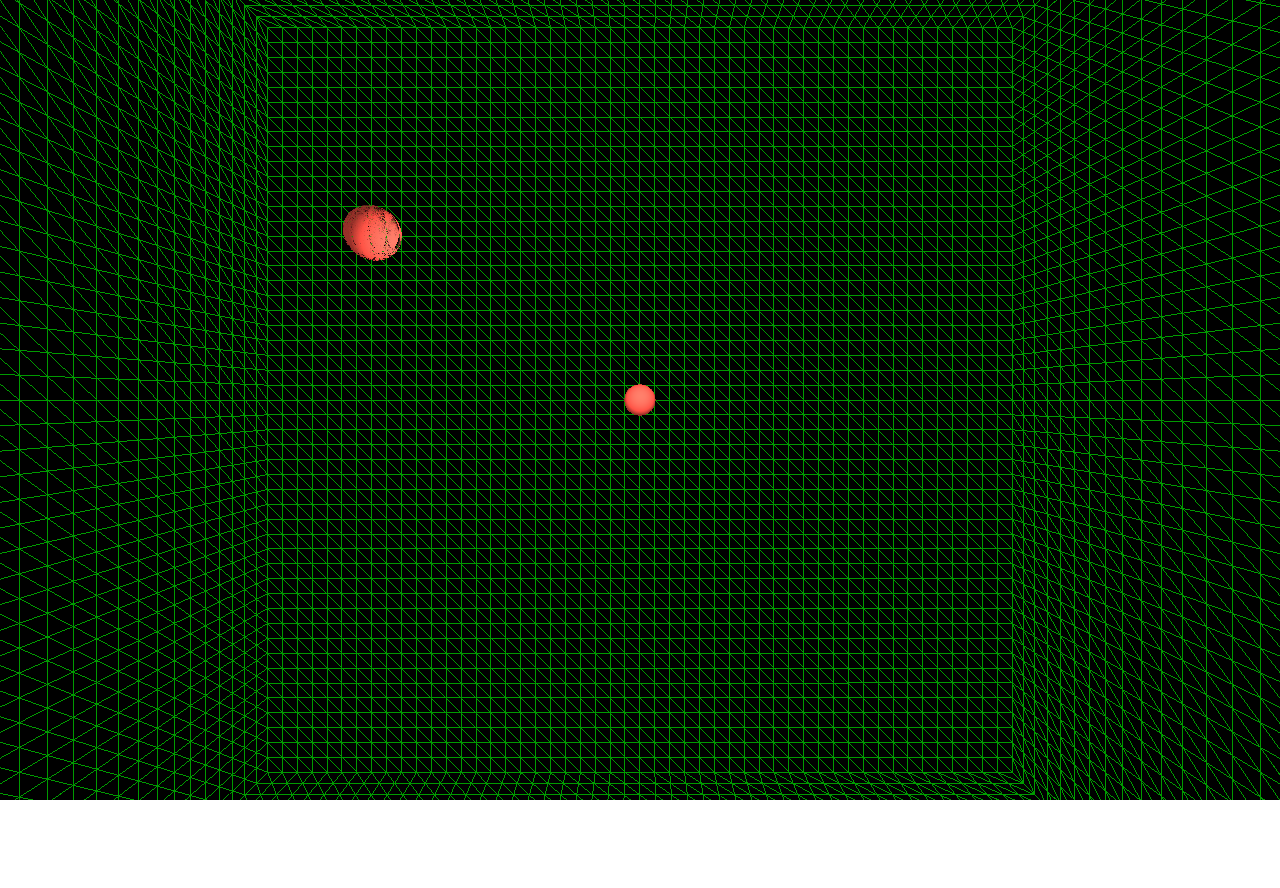
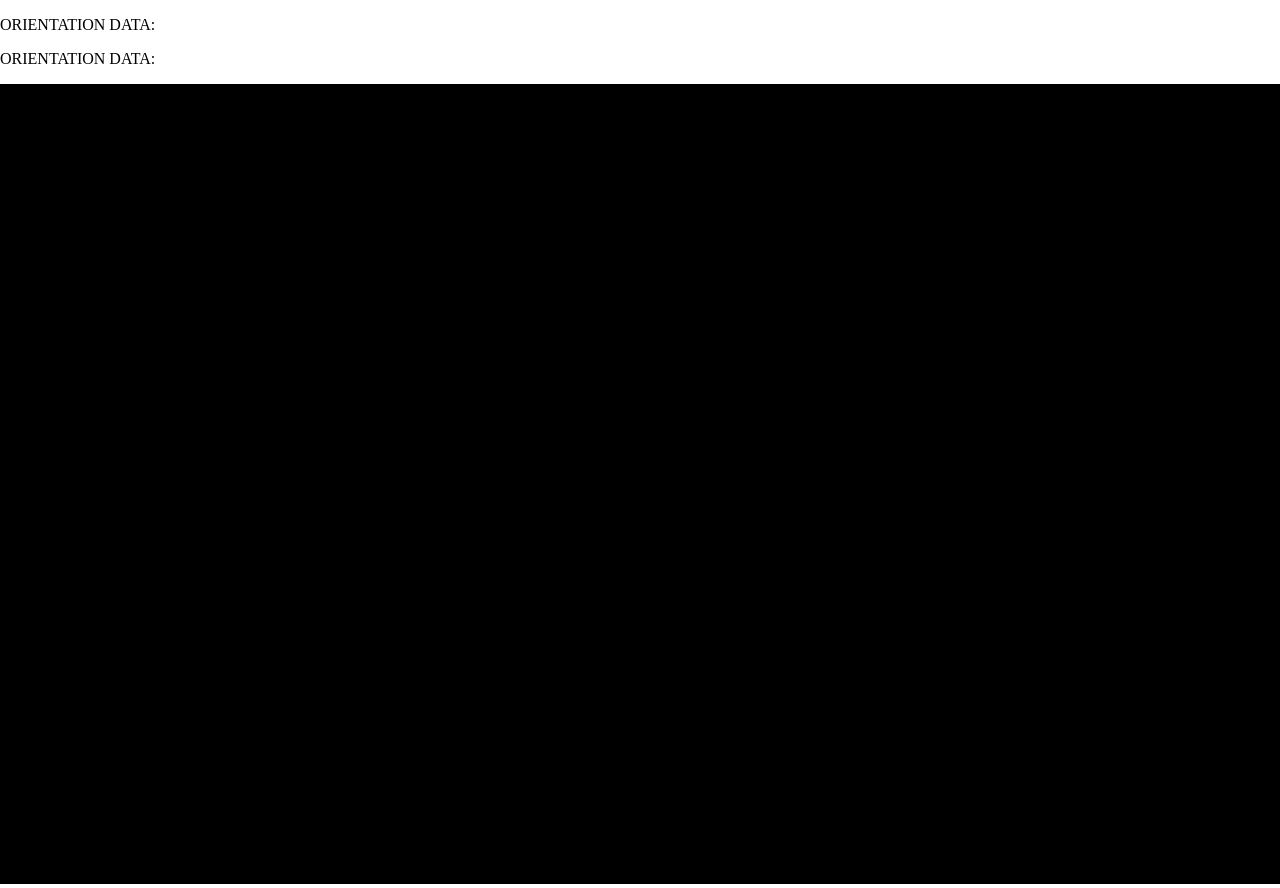
Before and after one commit to Yiiii/mTest, a plain HTML site: page index.html in a window 1280 px wide. Before the commit the page ends 804 px from the top, so only its background shows below. Drawn offline with Linux system fonts and the light colour scheme; animation ran at ten frames a second.

Commit message:
1026 3的62

```diff
--- a/index.html
+++ b/index.html
@@ -18,7 +18,7 @@
     </style>
 </head>
 <body>
-<div id="webglviewer"></div>
+<!-- <div id="webglviewer"></div> -->
 <p id="oData">ORIENTATION DATA: </p>
 <p id="mData">ORIENTATION DATA: </p>
 <script src="js/three.min.js"></script>
```
